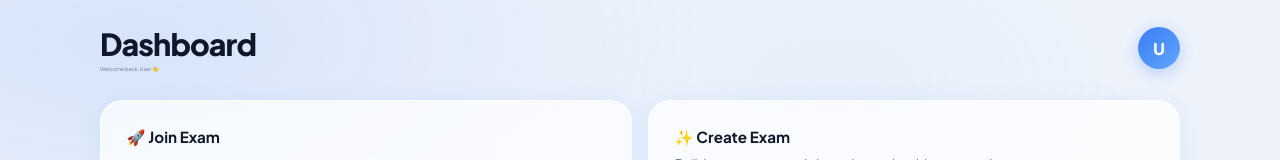
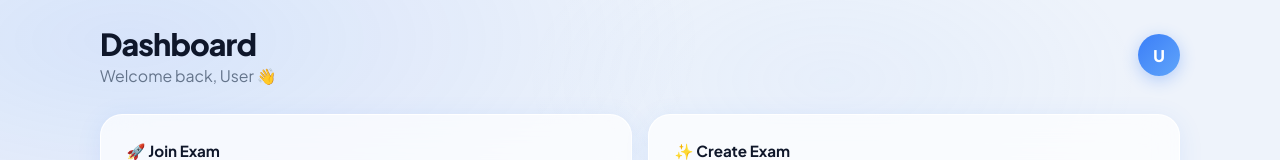
Before and after one commit to kunalpatida/Online-exam-anti-cheat, a React (Vite) app in the folder frontend/: page /dashboard in a window 1280 px wide. Shown: the top 160 px of the page. Built offline with nearby package versions, Linux system fonts and the light colour scheme; no server answers; sample sign-in values are in the browser's storage.

Commit message:
Update Dashboard.jsx

```diff
--- a/frontend/src/pages/Dashboard.jsx
+++ b/frontend/src/pages/Dashboard.jsx
@@ -36,7 +36,7 @@ export default function Dashboard() {
   if(loading) return (
     <div style={{minHeight:"100vh",display:"flex",alignItems:"center",justifyContent:"center"}}>
       <div style={{textAlign:"center"}}>
-        <div className="spin spin-blue" style={{width:32,height:32,marginBottom:"0.3rem"}}/>
+        <div className="spin spin-blue" style={{width:32,height:32,marginBottom:"0.9rem"}}/>
         <p style={{color:"#64748b",fontSize:"0.9rem"}}>Loading dashboard...</p>
       </div>
     </div>
@@ -58,7 +58,7 @@ export default function Dashboard() {
             <h1 style={{fontWeight:800,fontSize:"clamp(1.4rem,4vw,1.9rem)",letterSpacing:"-0.03em",color:"#0f172a"}}>
               Dashboard
             </h1>
-            <p style={{color:"#64748b",marginTop:"0.2rem",fontSize:"0.33rem"}}>
+            <p style={{color:"#64748b",marginTop:"0.2rem",fontSize:"0.99rem"}}>
               Welcome back, {user?.name||"User"} 👋
             </p>
           </div>
```
